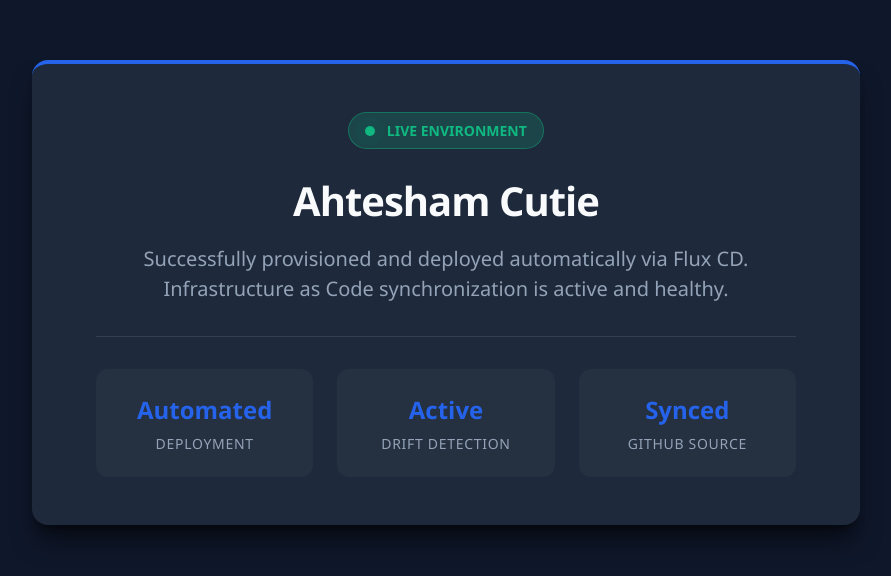
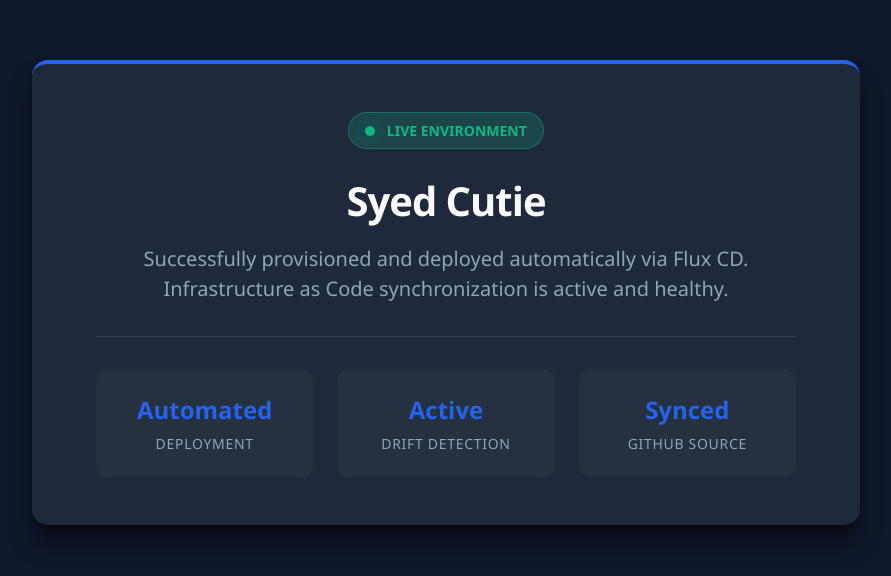
Before and after one commit to Ahtesham-Shah999/devops_project_final, a plain HTML site: page apps/base/index.html in a window 1280 px wide. Shown: the part 108-684 px from the top of the page, without its empty margins (194-1085 px from the left). Drawn offline with Linux system fonts and the light colour scheme.

Commit message:
Update website title for Sir Faraz

```diff
--- a/apps/base/index.html
+++ b/apps/base/index.html
@@ -101,7 +101,7 @@
 <body>
   <div class="dashboard">
     <div class="badge"><span class="pulse"></span> LIVE ENVIRONMENT</div>
-    <h1>Ahtesham Cutie</h1>
+    <h1>Syed Cutie</h1>
     <h2>Successfully provisioned and deployed automatically via Flux CD. Infrastructure as Code synchronization is active and healthy.</h2>
 
     <div class="stats-grid">
```
